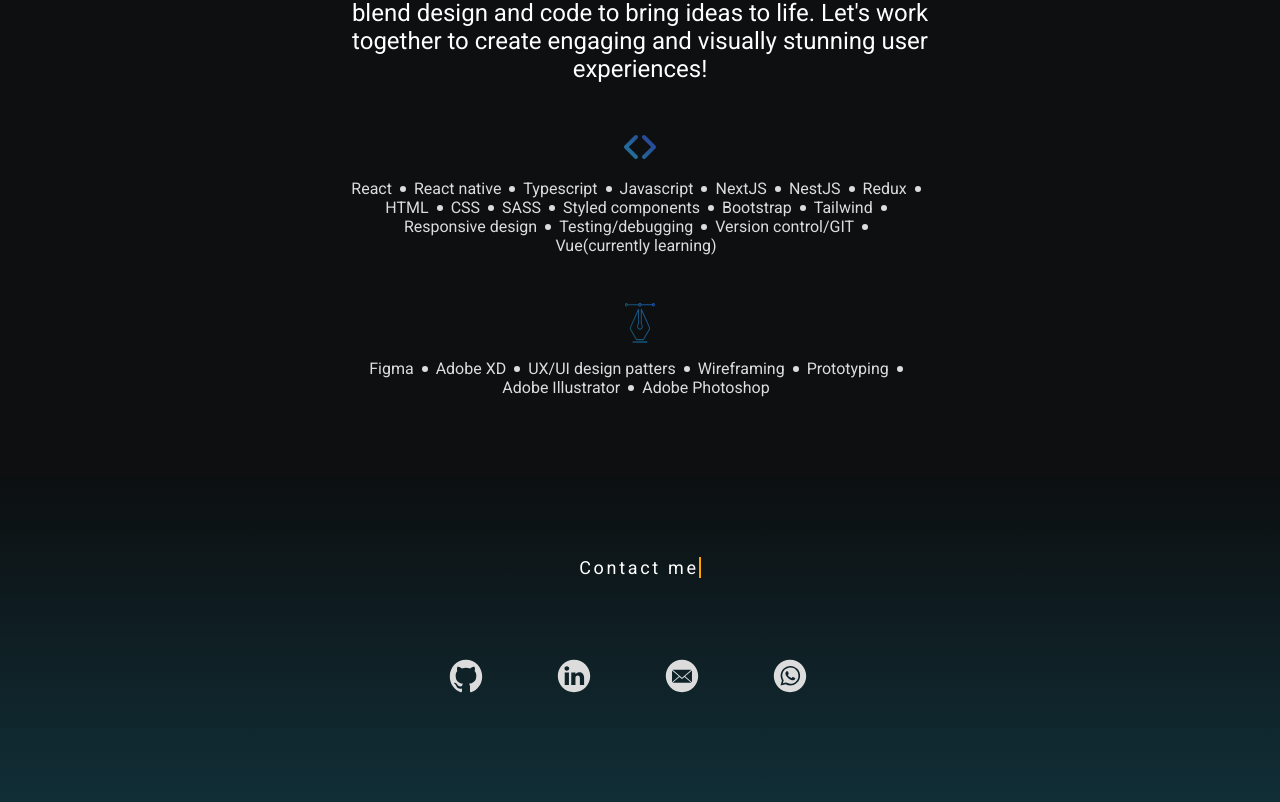
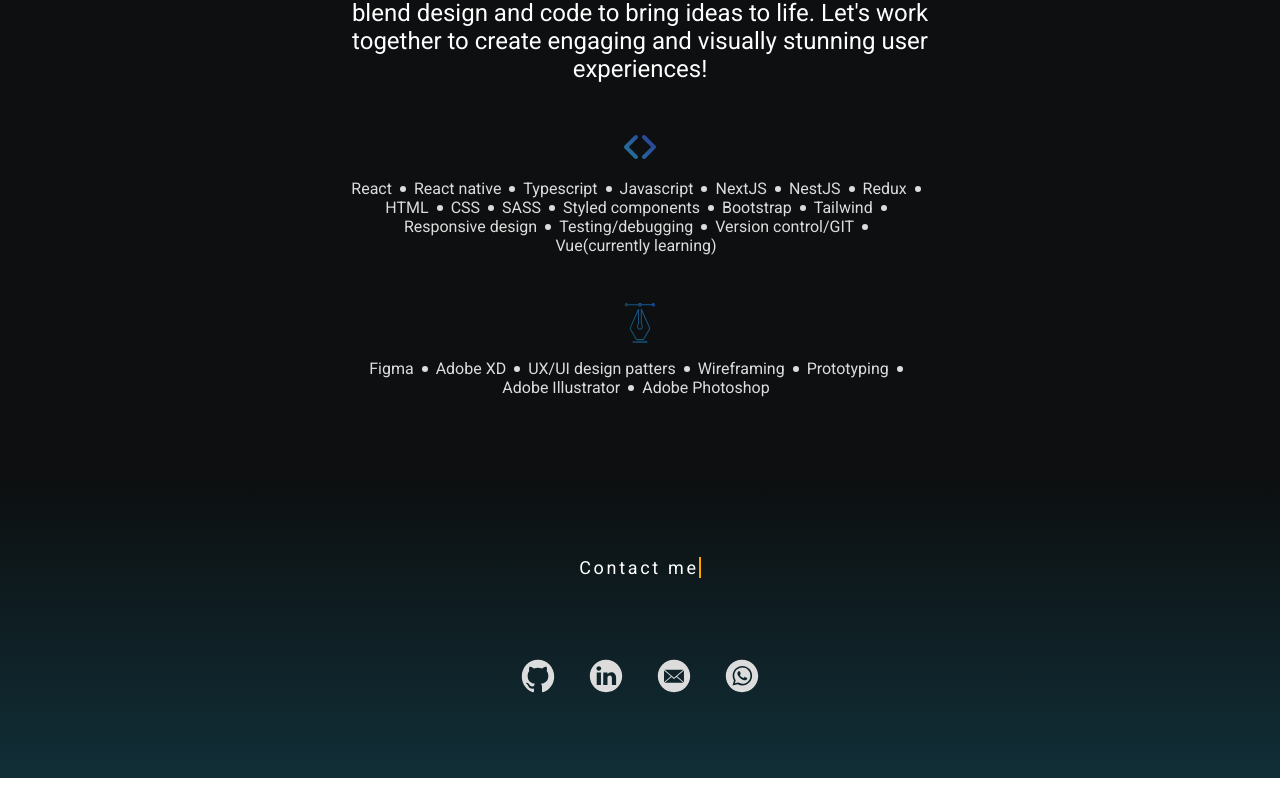
Before and after one commit to morbidgus/morbid-portfolio, a React (Create React App) app: page / in a window 1280 px wide. Shown: the part 2046-2848 px from the top of the page. After the commit the page ends 2824 px from the top, so only its background shows below. Built offline with nearby package versions, Linux system fonts and the light colour scheme.

Commit message:
adding progress

```diff
--- a/src/components/about-section/AboutSection.styles.ts
+++ b/src/components/about-section/AboutSection.styles.ts
@@ -47,12 +47,20 @@ export const AboutTextContainer = styled.div`
   display: flex;
   justify-content: center;
   align-items: center;
+
+  @media only screen and (max-width: 768px) {
+    width: 70%;
+  }
 `;
 
 export const AboutText = styled.span`
   color: white;
   font-size: 24px;
   text-align: center;
+
+  @media only screen and (max-width: 768px) {
+    font-size: 16px;
+  }
 `;
 
 export const StackContainer = styled.div`
@@ -62,6 +70,10 @@ export const StackContainer = styled.div`
   align-items: center;
   justify-content: center;
   margin-top: 3rem;
+
+  @media only screen and (max-width: 768px) {
+    width: 70%;
+  }
 `;
 
 export const CodeStackIcon = styled(Vectors.CodeIcon)`
--- a/src/components/contact-section/ContactSection.styles.ts
+++ b/src/components/contact-section/ContactSection.styles.ts
@@ -44,12 +44,13 @@ export const SectionTitle = styled.span`
 
 export const ButtonsContainer = styled.div`
   display: flex;
-  width: 30%;
-  justify-content: space-between;
+  width: 100%;
+  justify-content: center;
 `;
 
 export const ContactButton = styled.div`
   cursor: pointer;
+  margin: 0 1rem;
 
   &:hover {
     animation: move 0.5s infinite alternate;
@@ -66,21 +67,21 @@ export const ContactButton = styled.div`
 `;
 
 export const GithubIcon = styled(Vectors.GithubIcon)`
-  width: 60px;
-  height: 60px;
+  width: 36px;
+  height: 36px;
 `;
 
 export const LinkedInIcon = styled(Vectors.LinkedInIcon)`
-  width: 60px;
-  height: 60px;
+  width: 36px;
+  height: 36px;
 `;
 
 export const MailIcon = styled(Vectors.MailIcon)`
-  width: 60px;
-  height: 60px;
+  width: 36px;
+  height: 36px;
 `;
 
 export const WspIcon = styled(Vectors.WspIcon)`
-  width: 60px;
-  height: 60px;
+  width: 36px;
+  height: 36px;
 `;
--- a/src/components/experience-element/ExperienceElement.styles.ts
+++ b/src/components/experience-element/ExperienceElement.styles.ts
@@ -39,6 +39,10 @@ export const JobTitle = styled.span`
   font-weight: bold;
   -webkit-text-stroke-width: 2px;
   -webkit-text-stroke-color: #dcdcdc;
+
+  @media only screen and (max-width: 480px) {
+    font-size: 70px;
+  }
 `;
 
 export const JobPosition = styled.span`
--- a/src/components/page-header/PageHero.styles.ts
+++ b/src/components/page-header/PageHero.styles.ts
@@ -34,7 +34,7 @@ export const FirstNameContainer = styled.span`
   font-weight: bold;
 
   @media only screen and (max-width: 768px) {
-    font-size: 6em;
+    font-size: 68px;
   }
 `;
 
@@ -46,6 +46,6 @@ export const LastNameContainer = styled.span`
   -webkit-text-stroke-color: #dcdcdc;
 
   @media only screen and (max-width: 768px) {
-    font-size: 6em;
+    font-size: 68px;
   }
 `;
```
